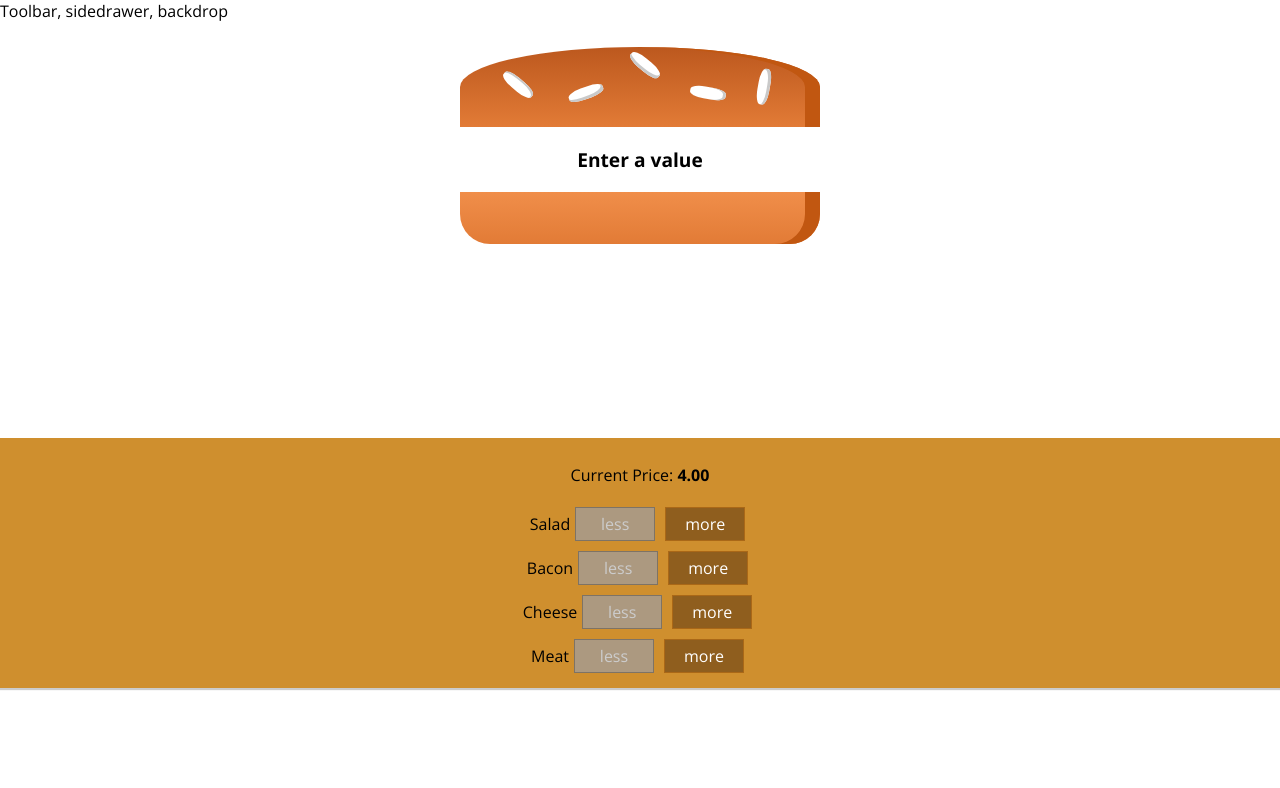
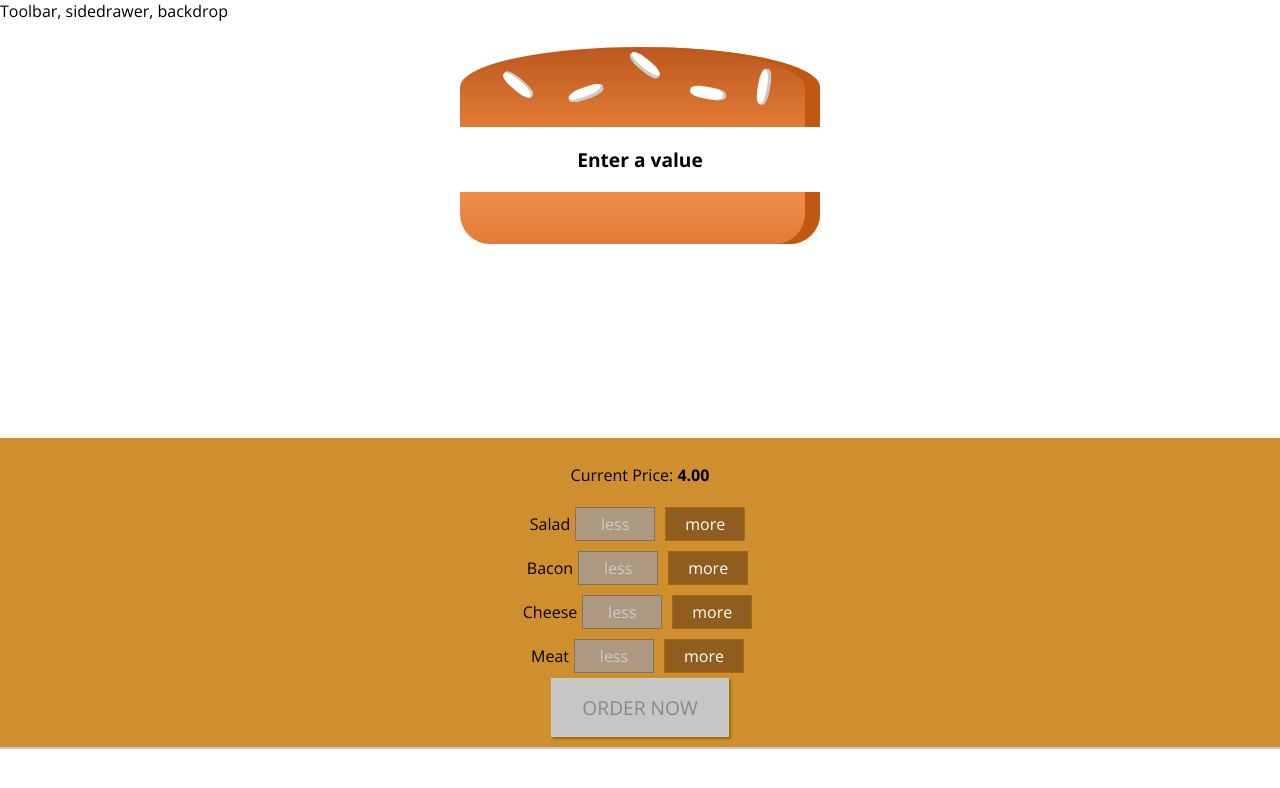
Before and after one commit to clarklindev/react-maximilianschwarzmuller-udemy-react, a React app in the folder burger-basics--01-project-setup/: page / in a window 1280 px wide. Shown: the top 788 px of the page. Built offline with nearby package versions, Linux system fonts and the light colour scheme.

Commit message:
19. Adding the Order Button.mp4

```diff
--- a/burger-basics--01-project-setup/src/components/Burger/BuildControls/BuildControls.css
+++ b/burger-basics--01-project-setup/src/components/Burger/BuildControls/BuildControls.css
@@ -8,3 +8,45 @@
 	margin: auto;
 	padding: 10px 0;
 }
+
+.OrderButton {
+	background-color: #dad735;
+	outline: none;
+	cursor: pointer;
+	border: 1px solid #966909;
+	color: #966909;
+	font-family: inherit;
+	font-size: 1.2em;
+	padding: 15px 30px;
+	box-shadow: 2px 2px 2px #966909;
+}
+
+.OrderButton:hover,
+.OrderButton:active {
+	background-color: #a0db41;
+	border: 1px solid #966909;
+	color: #966909;
+}
+
+.OrderButton:disabled {
+	background-color: #c7c6c6;
+	cursor: not-allowed;
+	border: 1px solid #ccc;
+	color: #888888;
+}
+
+.OrderButton:not(:disabled) {
+	animation: enable 0.3s linear;
+}
+
+@keyframes enable {
+	0% {
+		transform: scale(1);
+	}
+	60% {
+		transform: scale(1.1);
+	}
+	100% {
+		transform: scale(1);
+	}
+}
--- a/burger-basics--01-project-setup/src/components/Burger/BuildControls/BuildControls.js
+++ b/burger-basics--01-project-setup/src/components/Burger/BuildControls/BuildControls.js
@@ -23,6 +23,9 @@
 				disabled={props.disabled[ctrl.type]}
 			/>
 		))}
+		<button className={classes.OrderButton} disabled={!props.purchasable}>
+			ORDER NOW
+		</button>
 	</div>
 );
 
--- a/burger-basics--01-project-setup/src/containers/BurgerBuilder/BurgerBuilder.js
+++ b/burger-basics--01-project-setup/src/containers/BurgerBuilder/BurgerBuilder.js
@@ -13,7 +13,8 @@
 class BurgerBuilder extends Component {
 	state = {
 		ingredients: { salad: 0, bacon: 0, cheese: 0, meat: 0 },
-		totalPrice: 4
+		totalPrice: 4,
+		purchasable: false
 	};
 
 	addIngredientHandler = type => {
@@ -27,7 +28,19 @@
 		const newPrice = oldPrice + priceAddition;
 
 		this.setState({ totalPrice: newPrice, ingredients: updatedIngredients });
+		this.updatePurchaseState(updatedIngredients);
 	};
+
+	updatePurchaseState(ingredients) {
+		const sum = Object.keys(ingredients)
+			.map(igKey => {
+				return ingredients[igKey];
+			})
+			.reduce((sum, el) => {
+				return sum + el;
+			}, 0);
+		this.setState({ purchasable: sum > 0 });
+	}
 
 	removeIngredientHandler = type => {
 		const oldCount = this.state.ingredients[type];
@@ -43,6 +56,7 @@
 		const newPrice = oldPrice - priceDeduction;
 
 		this.setState({ totalPrice: newPrice, ingredients: updatedIngredients });
+		this.updatePurchaseState(updatedIngredients);
 	};
 
 	render() {
@@ -61,6 +75,7 @@
 					ingredientRemoved={this.removeIngredientHandler}
 					disabled={disabledInfo}
 					price={this.state.totalPrice}
+					purchasable={this.state.purchasable}
 				/>
 			</Aux>
 		);
```
